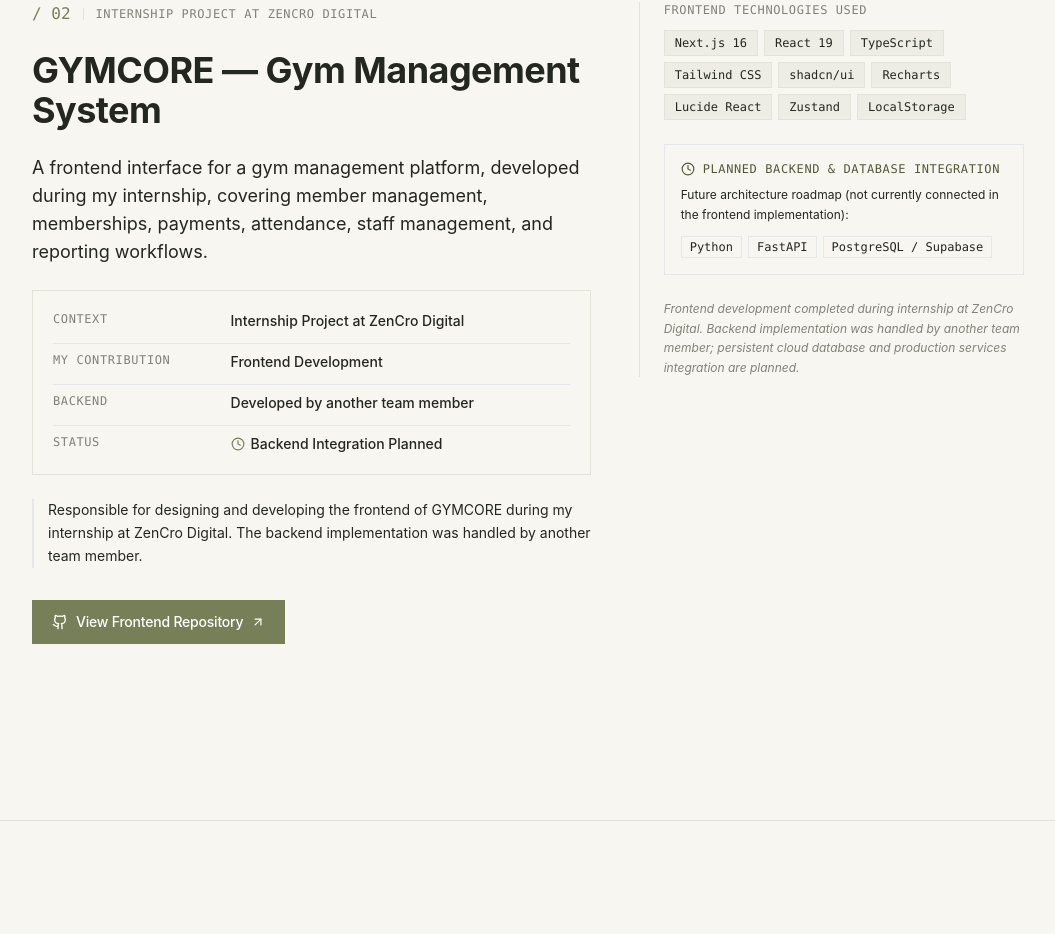
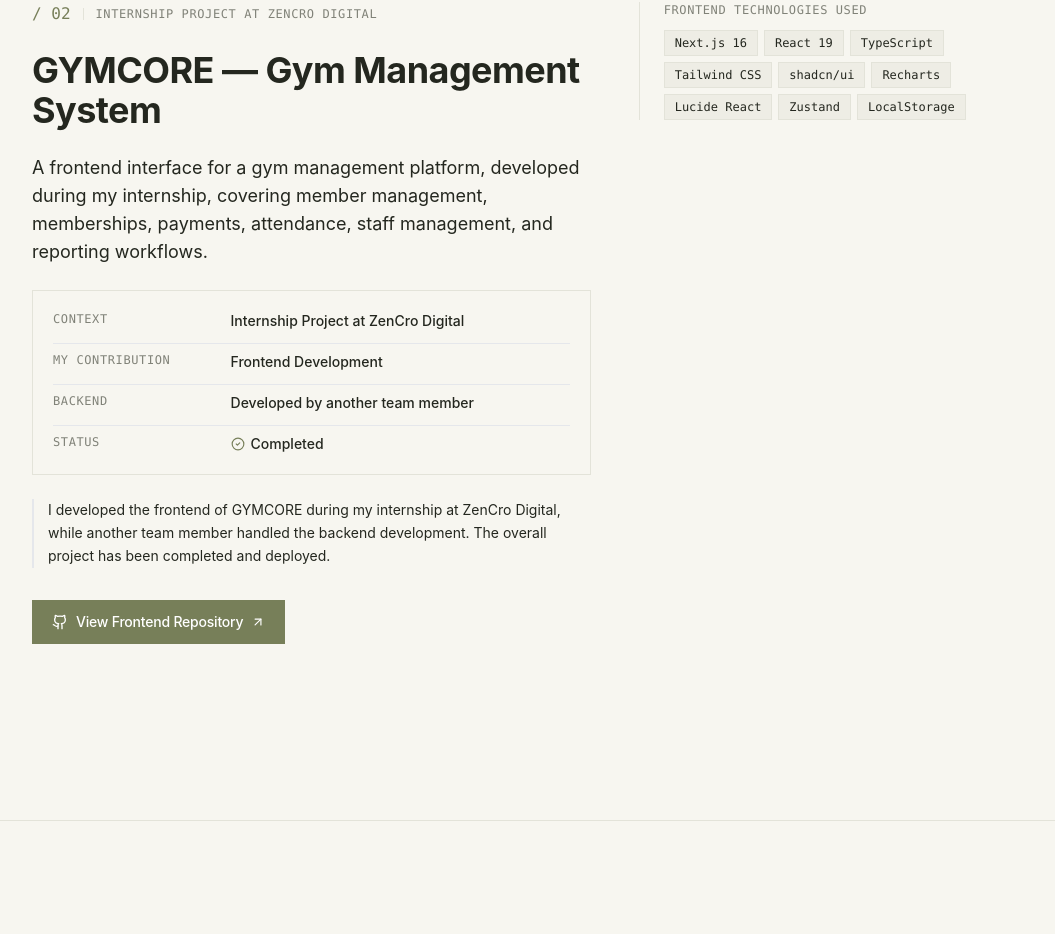
Before and after one commit to saheerhawa/saheer-portfolio, a Next.js app: page / in a window 1280 px wide. Shown: the part 2968-3902 px from the top of the page, without its empty margins (112-1167 px from the left). Built offline with nearby package versions, Linux system fonts and the light colour scheme.

Commit message:
fix: update GYMCORE status to Completed

```diff
--- a/src/data/portfolio.ts
+++ b/src/data/portfolio.ts
@@ -208,8 +208,8 @@ export const portfolioData: PortfolioData = {
         contribution: "Frontend Development",
         backendAttribution: "Developed by another team member",
         contributionDescription:
-          "Responsible for designing and developing the frontend of GYMCORE during my internship at ZenCro Digital. The backend implementation was handled by another team member.",
-        status: "Backend Integration Planned",
+          "I developed the frontend of GYMCORE during my internship at ZenCro Digital, while another team member handled the backend development. The overall project has been completed and deployed.",
+        status: "Completed",
         description:
           "A frontend interface for a gym management platform, developed during my internship, covering member management, memberships, payments, attendance, staff management, and reporting workflows.",
         technologies: [
@@ -223,12 +223,6 @@ export const portfolioData: PortfolioData = {
           "Zustand",
           "LocalStorage",
         ],
-        plannedIntegration: {
-          label: "Planned Backend & Database Integration",
-          technologies: ["Python", "FastAPI", "PostgreSQL / Supabase"],
-        },
-        notes:
-          "Frontend development completed during internship at ZenCro Digital. Backend implementation was handled by another team member; persistent cloud database and production services integration are planned.",
         repositoryUrl: "https://github.com/saheerzencro/zencrogym_frontend",
         repositoryLabel: "View Frontend Repository",
       },
```
